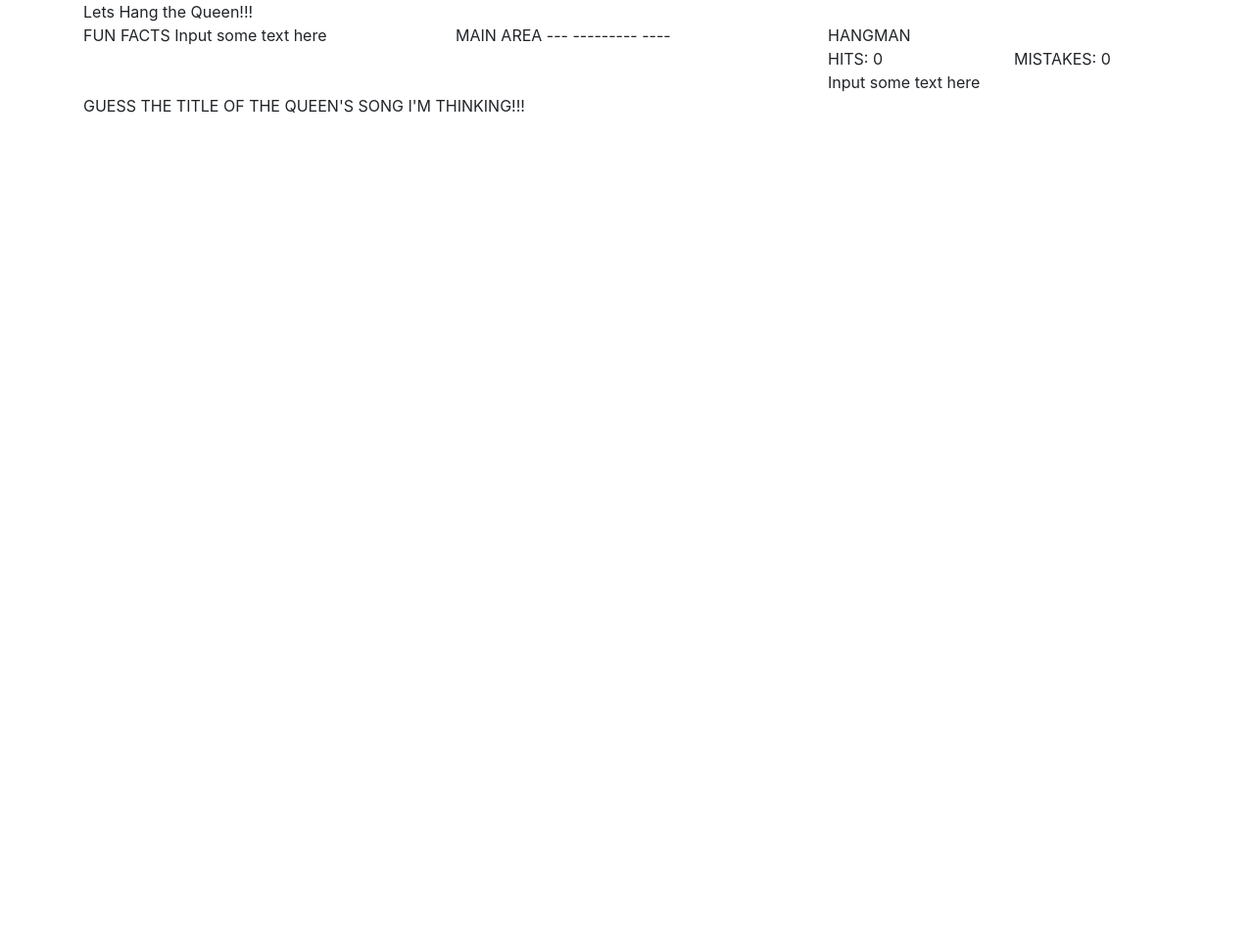
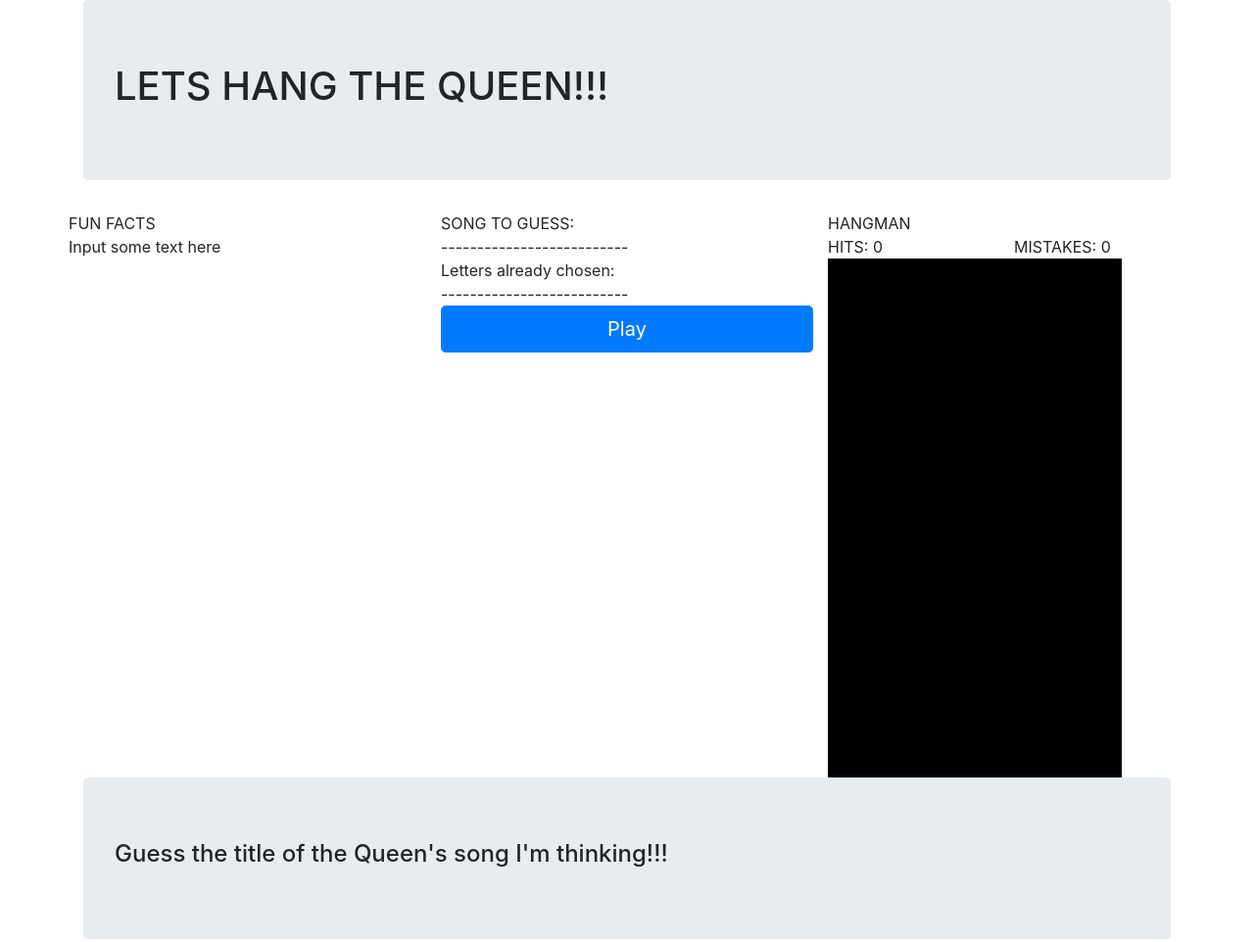
Before and after one commit to fdiaz79/Hangman, a plain HTML site: page index.html in a window 1280 px wide. Shown: the whole page at 98% size. Before the commit the page ends 800 px from the top, so only its background shows below. Drawn offline with nearby package versions, Linux system fonts and the light colour scheme.

Commit message:
functional without styling

```diff
--- a/index.html
+++ b/index.html
@@ -19,20 +19,40 @@
     <body>
 
         <div class="container title-container">
-            Lets Hang the Queen!!!
+            <div class="jumbotron">
+                <h1>LETS HANG THE QUEEN!!!</h1>
+            </div>
         </div>
 
         <div class="container mainContent">
             <div class="row">
                 <div class="col-md-4">
+                    <div class="row">
                         FUN FACTS
-                    <span id="funFacts">Input some text here</span>
+                    </div>
+                    <div class="row">
+                        <div class="col-xs-12" id="funFacts">Input some text here</div>
+                    </div>
                 </div>
                 <div class="col-md-4">
-                    MAIN AREA
-                    <span id="mainArea">Input some text here</span>
+                    <div class="row">
+                        SONG TO GUESS:
                     </div>
-                <div class="col-md-4" id="drawing">
+                    <div class="row">
+                        <div class="col-xs-12" id="mainArea">--------------------------</div>
+                    </div>
+                    <div class="row">
+                        Letters already chosen:
+                    </div>
+                    <div class="row">
+                        <div class="col-xs-12" id="letter-display">-------------------------- </div>
+                    </div>
+
+                    <div class="row">
+                        <button type="button" class="btn btn-primary btn-lg btn-block" id="start-button" disabled>Play</button>
+                    </div>
+                </div>
+                <div class="col-md-4">
                     HANGMAN
                     <div class="row">
                         <div class="col-md-6">
@@ -42,13 +62,21 @@
                             MISTAKES: <span id="mistakeCounts"> 0 </span>
                         </div>
                     </div>
-                    <div id="drawing">Input some text here</div>
+                    <div>
+                        <img id="drawing" >
+
+                    </div>
                 </div>
             </div>
         </div>
 
         <div class="container" id="instContainer">
-            GUESS THE TITLE OF THE QUEEN'S SONG I'M THINKING!!!
+            <div class="jumbotron">
+                <h4>
+                    Guess the title of the Queen's song I'm thinking!!!
+                </h4>
+            </div>
+
         </div>
 
 
@@ -63,28 +91,56 @@
                     musicians : ["Freddie Mercury","John Deacon","Bryan May","Roger Taylor"],
                     albums: 15,
                     songs : ["killer queen", "it's a hard life", "you are my best friend", "love of my life", "the prophet's song", "hammer to fall", "is this the world we created", "the show must go on", "don't stop me now", "bicycle race"],
-                    pictures : []
+                    pictures : [],
+                    ffArray : ["Lorem ipsum dolor sit amet, consectetur adipiscing elit. Proin a placerat nunc, eget ultrices enim. Nam dapibus nulla a accumsan tempor. Integer eget imperdiet urna, ac hendrerit est. Cras a tempus erat. Curabitur in urna quis elit varius finibus a eget quam. Pellentesque habitant morbi tristique senectus et netus et malesuada fames ac turpis egestas", "Vestibulum est nunc, lobortis ut dolor nec, consequat pretium sem. Vivamus vel diam scelerisque magna dictum accumsan. Phasellus ut auctor lectus, et dignissim urna. Aliquam non urna tortor. Etiam vulputate scelerisque mollis.", "Ut tincidunt sem nisl, vitae vulputate ipsum pretium vel. Sed malesuada porttitor interdum. Cras sed justo faucibus, eleifend dui vitae, placerat nibh. Curabitur pharetra, erat nec semper luctus, tortor orci tincidunt lacus, et tincidunt est neque non ligula. Suspendisse in elementum diam, et sagittis erat.","Nullam ullamcorper mollis ante, ac luctus purus porta non. Pellentesque habitant morbi tristique senectus et netus et malesuada fames ac turpis egestas. Cras ornare tortor orci, nec semper metus mattis sed. Nulla consequat cursus massa eu sagittis. Vestibulum eu lacus sit amet velit convallis dictum finibus vitae velit."]
                 };
 
-                var gameTrigger = true;
+                var hangArray = ["assets/images/hang0.jpg", "assets/images/hang1.jpg", "assets/images/hang2.jpg", "assets/images/hang3.jpg", "assets/images/hang4.jpg", "assets/images/hang5.jpg", "assets/images/hang6.jpg", "assets/images/hang7.jpg", "assets/images/hang8.jpg", "assets/images/hang9.jpg", "assets/images/hang10.jpg"];
+
+
+
                 var chosenSong;
+                var letterStorage = [];
+                var displaySongString = "";
+                var controlSpace = false;
+                var hitCounter = 0;
+                var spaceCounter = 0;
+                var mistakes = 10;
+                var mistakesCounter;
+
+                var mainAreaJ = document.getElementById('mainArea');
+                var instContainerJ = document.getElementById('instContainer');
+                var funFactsJ = document.getElementById('funFacts');
+                var drawingJ = document.getElementById('drawing');
+                var startButtonJ = document.getElementById('start-button');
+
+                // $("#drawing").add("<img src='assets/images/hang0.jpg'>");
+                $("#drawing").attr("src", "assets/images/hang0.jpg");
+                startButtonJ.disabled = false;
+
+                $("#start-button").click(function() {
+                    initialize ();
+                    hangGame();
+                });
+
+                function initialize(){
+                    //var gameTrigger = 1;
+
                     var songIndex;
                     var chosenLetter;
                     var chosenArray = [];
                     var hit = false;
-                var hitCounter = 0;
+                    hitCounter = 0;
                     var control = 0;
-                var controlSpace = false;
-                var mistakes = 10;
-                var spaceCounter = 0;
+                    controlSpace = false;
+                    mistakes = 10;
+                    mistakesCounter = 0;
+                    spaceCounter = 0;
                     var alreadyControl = false;
 
                     var displaySongArray = [];
-                var displaySongString = "";
-                var letterStorage = [" ", "control", "alt", "escape", "capsLock", "tab", "enter", "shift", "backspace"];
-
-                var mainAreaJ = document.getElementById('mainArea');
-                var instContainerJ = document.getElementById('instContainer');
+                    displaySongString = "";
+                    letterStorage = [" "];
 
                     // choose a random song from the array
                     console.log(queenObject.songs.length);
@@ -92,7 +148,6 @@
                     console.log(songIndex);
                     chosenSong = queenObject.songs[songIndex];
                     console.log(chosenSong);
-
 
                     //display the spaces of the song
 
@@ -107,17 +162,38 @@
                     console.log(displaySongString);
 
                     mainAreaJ.textContent = displaySongString;
-                console.log(gameTrigger);
+                    //console.log(gameTrigger);
+                    $("#start-button").text("Play again")
+                    startButtonJ.disabled = true;
 
-                // do {
+                    //restarts the mistakes images
+                    $("#drawing").attr("src", "assets/images/hang0.jpg");
+
+                    //erase the letterStorage array from the screen
+                    $("#letter-display").empty();
+                };
+
+                function hangGame () {
+                    // prompt for a letter
+                    var gameOver = false;
 
 
-                    // prompt for a letter
                     document.onkeyup= function(event){
 
+                        //if ()won or lost {alert please reset tghe game}
+                        if (gameOver) {
+                            return false;
+                        }
+                        //return false
+                        //reset function
                         chosenLetter = event.key.toLowerCase();
                         console.log(chosenLetter);
                         alreadyControl = false;
+
+                        // Show funFacts
+                        var ffIndex = Math.floor(Math.random()*queenObject.ffArray.length);
+                        var singleFF = queenObject.ffArray[ffIndex];
+                        $("#funFacts").text(singleFF);
 
 
 
@@ -128,13 +204,17 @@
                             }
 
                         };
-                        console.log(alreadyControl);
+
                         console.log(letterStorage);
 
+                        var lsIndex =8;
                         if (alreadyControl) {
                             instContainerJ.textContent = "YOU PLAYED THIS KEY ALREADY!!! TRY ANOTHER ONE.";
                         } else {
+
                             letterStorage.push(chosenLetter);
+                            lsIndex++;
+                            $("#letter-display").text(letterStorage);
 
                             //compare the letter with the song
                             hit = false;
@@ -166,7 +246,6 @@
                             }
 
 
-
                             controlSpace = true;
 
                             if (hit){
@@ -176,28 +255,27 @@
                                 console.log(hitCounter, spaceCounter);
                                 if (hitCounter+spaceCounter >= chosenSong.length) {
                                     instContainerJ.textContent = "GOD SAVED THE QUEEN!!!"
+                                    $("#drawing").attr("src", "assets/images/you-won.jpg");
+                                    startButtonJ.disabled = false;
+                                    gameOver = true;
                                 }
                             } else {
                                 mistakes --;
                                 instContainerJ.textContent = "Ooops!!! you really don't like the Queen. Choosing the " + chosenLetter + " counts as high treason. You still have " + mistakes + " errors left. Guess another key!!!";
                                 $('#mistakeCounts').text(10-mistakes);
+                                mistakesCounter++;
+                                $("#drawing").attr("src", hangArray[mistakesCounter]);
                                 if (mistakes<=0) {
-                                    instContainerJ.textContent = "THE QUEEN IS DEAD, LONG LIVE THE QUEEN!!!"
+                                    instContainerJ.textContent = "THE QUEEN IS DEAD, LONG LIVE THE QUEEN!!!";
+                                    startButtonJ.disabled = false;
+                                    gameOver = true;
                                 }
                             }
                         }
 
-                        gameTrigger = false;
 
+                    }
                 };
-                // } while (gameTrigger);
-
-                // var continuePlaying = prompt ("To finish playing, press 'N'; to key play hit any key");
-
-                // console.log(continuePlaying);
-
-
-                    // change picture of hangman
 
 
             });
```
Also changed, not shown: assets/images/hang0.jpg (added), assets/images/hang1.jpg (added), assets/images/hang10.jpg (added), assets/images/hang2.jpg (added), assets/images/hang3.jpg (added), assets/images/hang4.jpg (added), assets/images/hang5.jpg (added), assets/images/hang6.jpg (added), assets/images/hang7.jpg (added), assets/images/hang8.jpg (added), assets/images/hang9.jpg (added), assets/images/you-won.jpg (added). Lines whose indentation alone changed are shown as unchanged.
